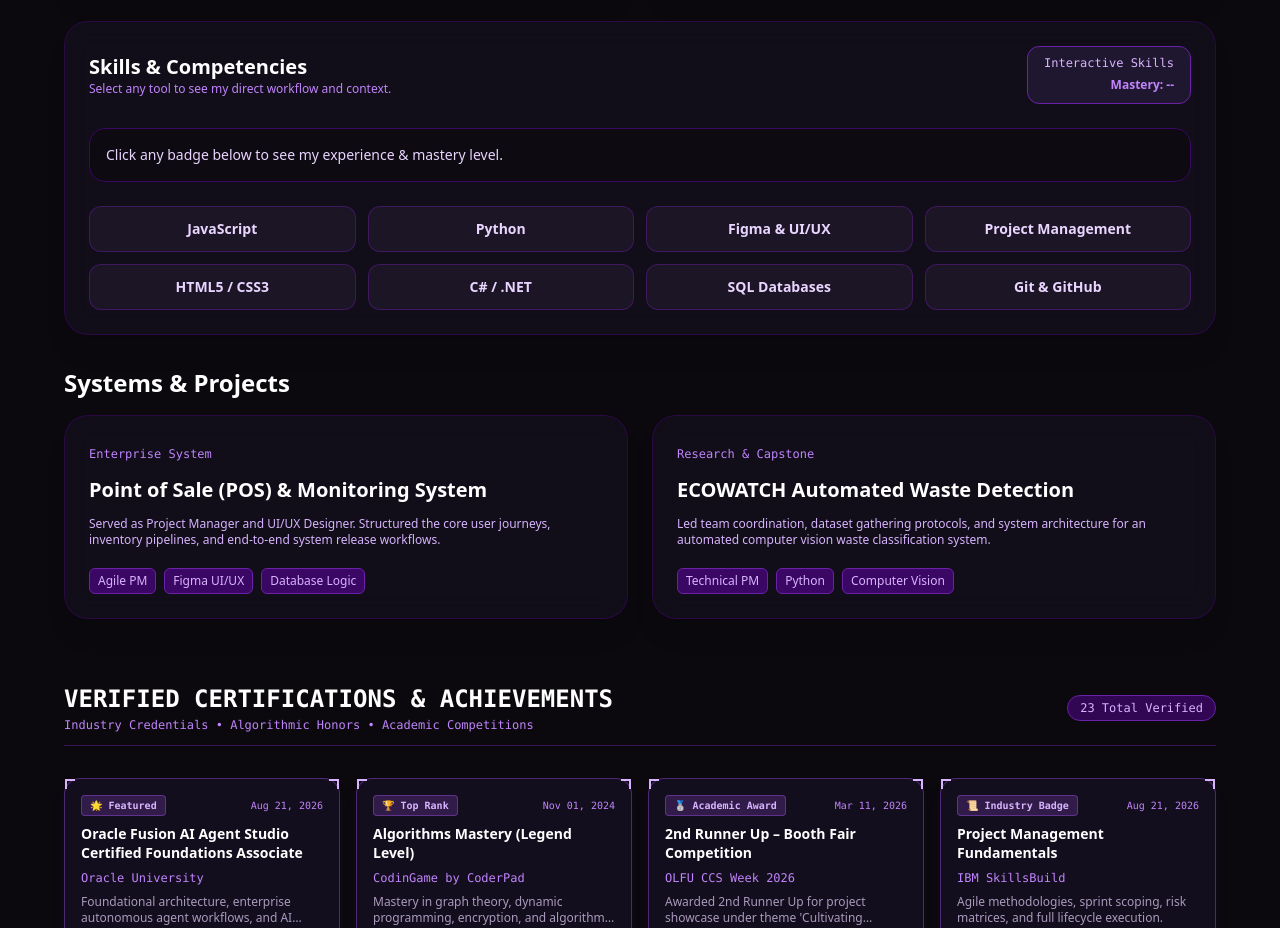
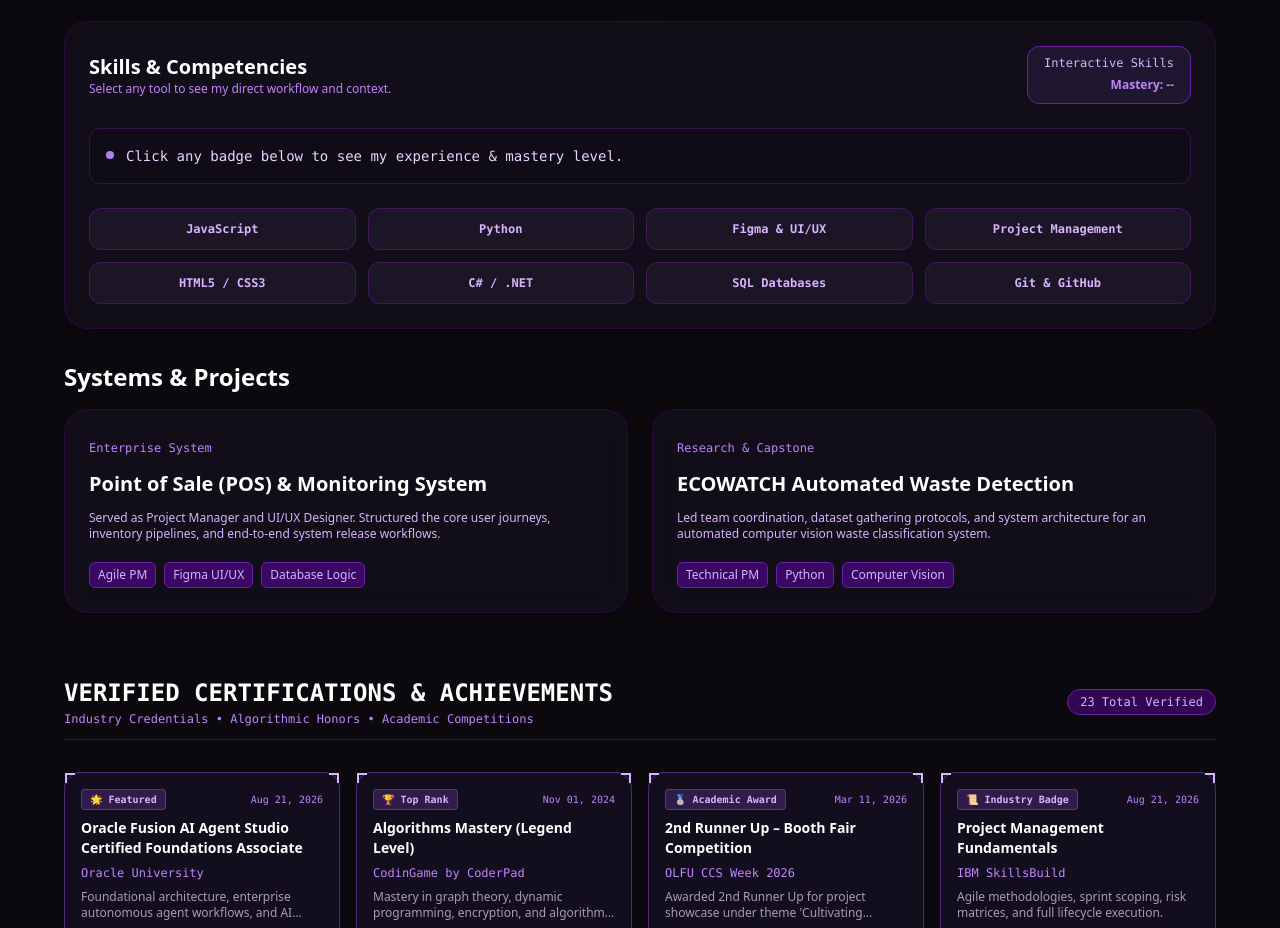
Before and after one commit to kashumadesu/Portfolio, a Next.js app: page / in a window 1280 px wide. Shown: the part 1400-2328 px from the top of the page. Built offline with nearby package versions, Linux system fonts and the light colour scheme; no server answers.

Commit message:
fix: replace grid-cols-3 with clean terminal box in skills matrix

```diff
--- a/pages/index.js
+++ b/pages/index.js
@@ -623,10 +623,13 @@ export default function Home() {
           </div>
 
           {/* 3. INTERACTIVE SKILLS MATRIX */}
-          <section id="skills" className="bg-[#15111E]/70 backdrop-blur-md border border-purple-950/60 rounded-3xl p-6 space-y-6 scroll-mt-24 shadow-xl">
+          <section
+            id="skills"
+            className="bg-[#15111E]/70 backdrop-blur-md border border-purple-950/60 rounded-3xl p-6 space-y-6 scroll-mt-24 shadow-xl"
+          >
             <div className="flex flex-col md:flex-row justify-between md:items-center gap-2">
               <div>
-                <h2 className="text-xl font-bold text-white"> Skills &amp; Competencies</h2>
+                <h2 className="text-xl font-bold text-white">Skills &amp; Competencies</h2>
                 <p className="text-xs text-purple-400">Select any tool to see my direct workflow and context.</p>
               </div>
               <div className="bg-[#1F1730] px-4 py-2 rounded-xl border border-purple-800 text-right">
@@ -635,16 +638,25 @@ export default function Home() {
               </div>
             </div>
 
-            <div className="p-4 bg-[#0B090E]/60 rounded-2xl border border-purple-950 text-sm text-purple-200">
-              {selectedSkill.desc}
+            {/* Replaced the broken grid-cols-3 with this terminal block */}
+            <div className="p-4 bg-[#0F0B17] rounded-xl border border-purple-900/50 flex items-start gap-3 shadow-inner">
+              <div className="w-2 h-2 rounded-full bg-purple-400 mt-1.5 shrink-0 animate-pulse" />
+              <p className="text-sm font-mono text-purple-200 leading-relaxed">
+                {selectedSkill.desc}
+              </p>
             </div>
 
+            {/* Skills Grid */}
             <div className="grid grid-cols-2 sm:grid-cols-4 gap-3">
               {skills.map((skill) => (
                 <button
                   key={skill.key}
                   onClick={() => setSelectedSkill(skill)}
-                  className="p-3 bg-[#1B1526] hover:bg-purple-900/50 border border-purple-900/60 hover:border-purple-500 rounded-xl font-bold text-sm text-purple-200 transition text-center"
+                  className={`p-3 border rounded-xl font-mono text-xs font-bold transition text-center ${
+                    selectedSkill.name === skill.name
+                      ? "bg-purple-900/60 border-purple-400 text-white shadow-lg shadow-purple-950"
+                      : "bg-[#1B1526] hover:bg-purple-900/40 border-purple-900/60 hover:border-purple-500 text-purple-300"
+                  }`}
                 >
                   {skill.name}
                 </button>
```
